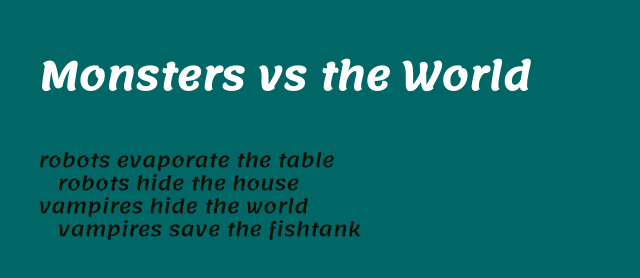
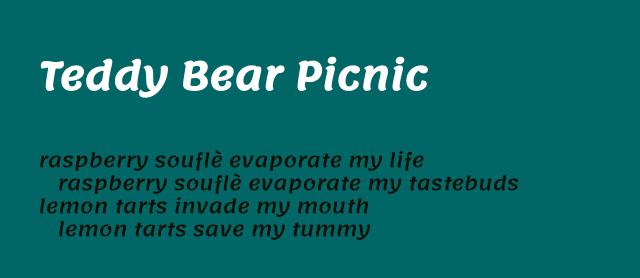
Before and after one commit to Odettes3/digital-writing-poem-remix, a plain HTML site: page index.html in a window 1280 px wide. Shown: the whole page, without its empty margins (0-640 px from the left). Drawn offline with Linux system fonts and the light colour scheme.

Commit message:
updated text

```diff
--- a/index.html
+++ b/index.html
@@ -12,8 +12,6 @@
       rel="stylesheet"
     />
     <!-- custom font ends here -->
-
-    <title>Monsters vs the World</title>
 
     <!-- styles -->
     <style>
@@ -39,14 +37,16 @@
     </style>
   </head>
   <body>
-    <h1>Monsters vs the World</h1>
+    <h1>Teddy Bear Picnic</h1>
     <div id="poem"></div>
     <script>
       // set up the lists of words
-      const subjects = "monsters,vampires,robots,zombies".split(","),
-        verbs = "save,destroy,explode,invade,hide,evaporate".split(","),
-        small_words = "the,a".split(","),
-        objects = "city,world,house,table,fishtank".split(",");
+      const subjects = "pies,lemon tarts,raspberry souflè,cinnamon scroll".split(
+          ","
+        ),
+        verbs = "save,destroy,explode,invade,evaporate".split(","),
+        small_words = "in my,".split(","),
+        objects = "mouth,tastebuds,life,tummy".split(",");
       // set up the counter
       let counter = 0;
 
@@ -66,7 +66,7 @@
           getRandomFromList(subjects) +
           " " +
           getRandomFromList(verbs) +
-          " the " +
+          " my " +
           getRandomFromList(objects);
         (" ");
         getRandomFromList(small_words);
```
